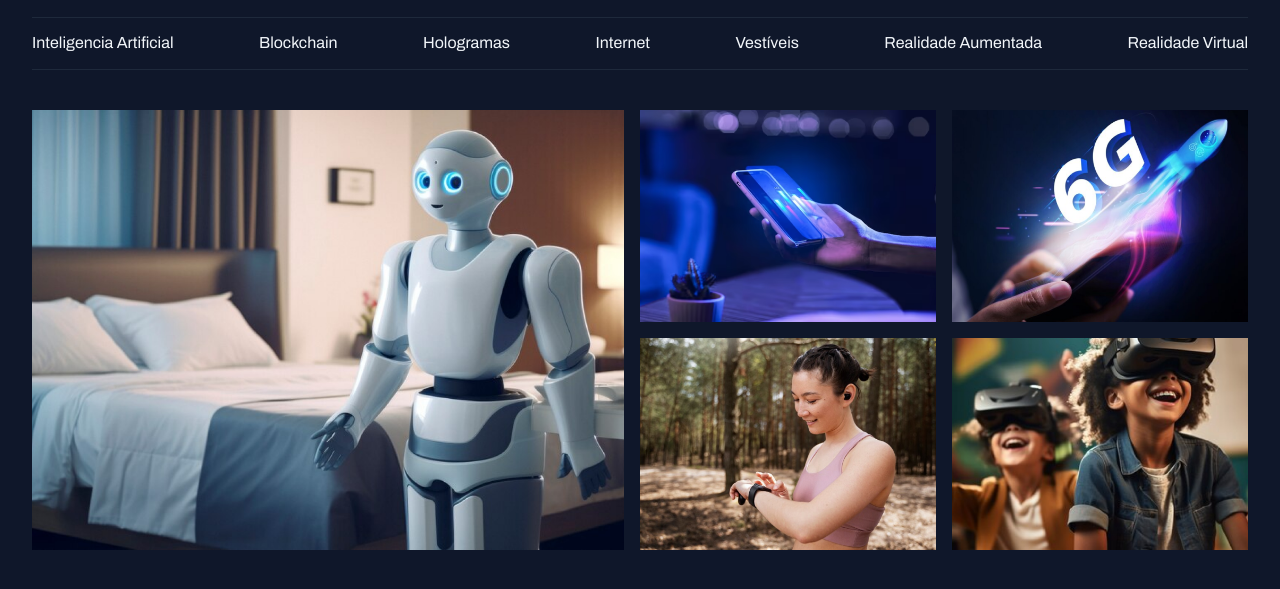
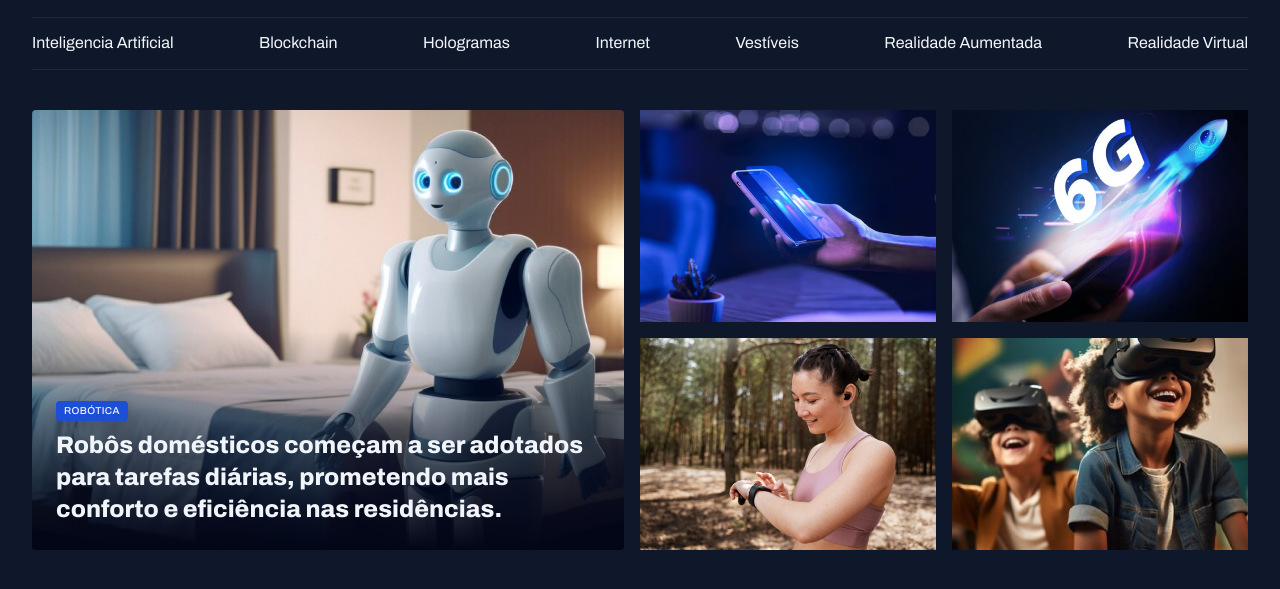
Before and after one commit to gabrielpelc/News-portal, a plain HTML site: page index.html in a window 1280 px wide. Shown: the part 47-636 px from the top of the page. Drawn offline with Linux system fonts and the light colour scheme.

Commit message:
Style card content

```diff
--- a/index.html
+++ b/index.html
@@ -42,9 +42,14 @@
 
   <main class="container">
     <section id="featured" class="grid grid-flow-col gap-16">
-      <div>
+      <figure class="card">
         <img src="/assets/images/Image 01.png" alt="">
-      </div>
+
+        <figcaption>
+          <span class="content-tag">Robótica</span>
+          <h2 class="text-2xl">Robôs domésticos começam a ser adotados para tarefas diárias, prometendo mais conforto e eficiência nas residências.</h2>
+        </figcaption>
+      </figure>
 
       <div class="grid grid-cols-2 gap-16">
         <div>
--- a/styles/global.css
+++ b/styles/global.css
@@ -57,3 +57,15 @@ img {
 main {
   margin-top: 40px;
 }
+
+.content-tag {
+  display: inline-block;
+  background-color: var(--brand-color-dark);
+  padding: 4px 8px;
+  border-radius: 4px;
+  font: 500 10px/1.2 var(--font-family);
+  text-transform: uppercase;
+  letter-spacing: 0.04em;
+  color: var(--text-color-primary);
+  box-shadow: 0px 4px 16px rgba(2, 6, 23, 0.251);
+}
--- a/styles/sections.css
+++ b/styles/sections.css
@@ -20,5 +20,15 @@
         #020617 100%
       );
     }
+
+    figcaption {
+      position: absolute;
+      bottom: 0;
+      padding: 24px;
+
+      h2 {
+        margin-top: 8px;
+      }
+    }
   }
 }
--- a/styles/utility.css
+++ b/styles/utility.css
@@ -13,3 +13,19 @@
 .gap-16 {
   gap: 16px;
 }
+
+.text-2xl {
+ font: var(--h1);
+}
+
+.text-xl {
+  font: var(--h2);
+ }
+
+.text-lg {
+  font: var(--h3);
+}
+
+.text-sm {
+  font: var(--text-sm);
+}
```
